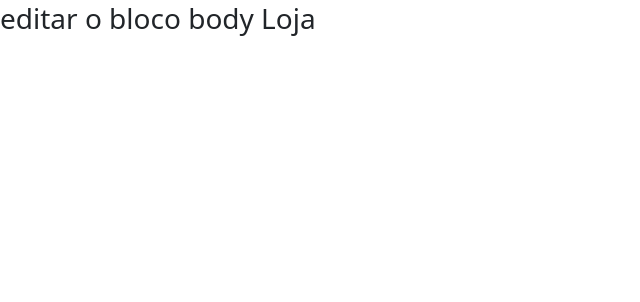
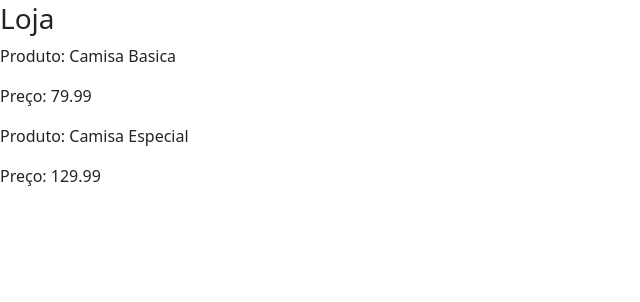
Before and after one commit to sivaldo-almeida1973/ProjEcomPythonDjango, a Django app: page /loja/ in a window 1280 px wide. Shown: the part 22-324 px from the top of the page, without its empty margins (0-640 px from the left). Run offline with Django 5.2, Linux system fonts and the light colour scheme; data comes from the database, SQL or seed files in the repository.

Commit message:
Exibindo informações dinâmicas nos templates

```diff
--- a/ecommerce/loja/templates/loja.html
+++ b/ecommerce/loja/templates/loja.html
@@ -5,6 +5,18 @@
 
 {% block body %}
 
-<h3>editar o bloco body Loja</h3>
+<h3>Loja</h3>
+
+
+<!--para cada produto dentro da minha lista de produtos-->
+{% for produto in produtos %}
+
+
+<p>Produto: {{ produto.nome }}</p> <!--exibe o produto que esta na tabela Produto-->
+<p>Preço: {{ produto.preco }}</p>
+
+{% endfor %}
+
+
 
 {% endblock %}
--- a/ecommerce/loja/views.py
+++ b/ecommerce/loja/views.py
@@ -1,4 +1,5 @@
 from django.shortcuts import render
+from .models import *
 
 # Create your views here. 4º passo
 def homepage(request):
@@ -6,7 +7,9 @@ def homepage(request):
 
 
 def loja(request):
-  return render(request, 'loja.html')
+  produtos = Produto.objects.all() #pega todos os prod da tabela Produtos no bd
+  context = {"produtos": produtos }
+  return render(request, 'loja.html', context) #passa para html o contexto
 
 def carrinho(request):
   return render(request, 'carrinho.html')
```
Also changed, not shown: ecommerce/camisa_especial.webp (added), ecommerce/db.sqlite3.
